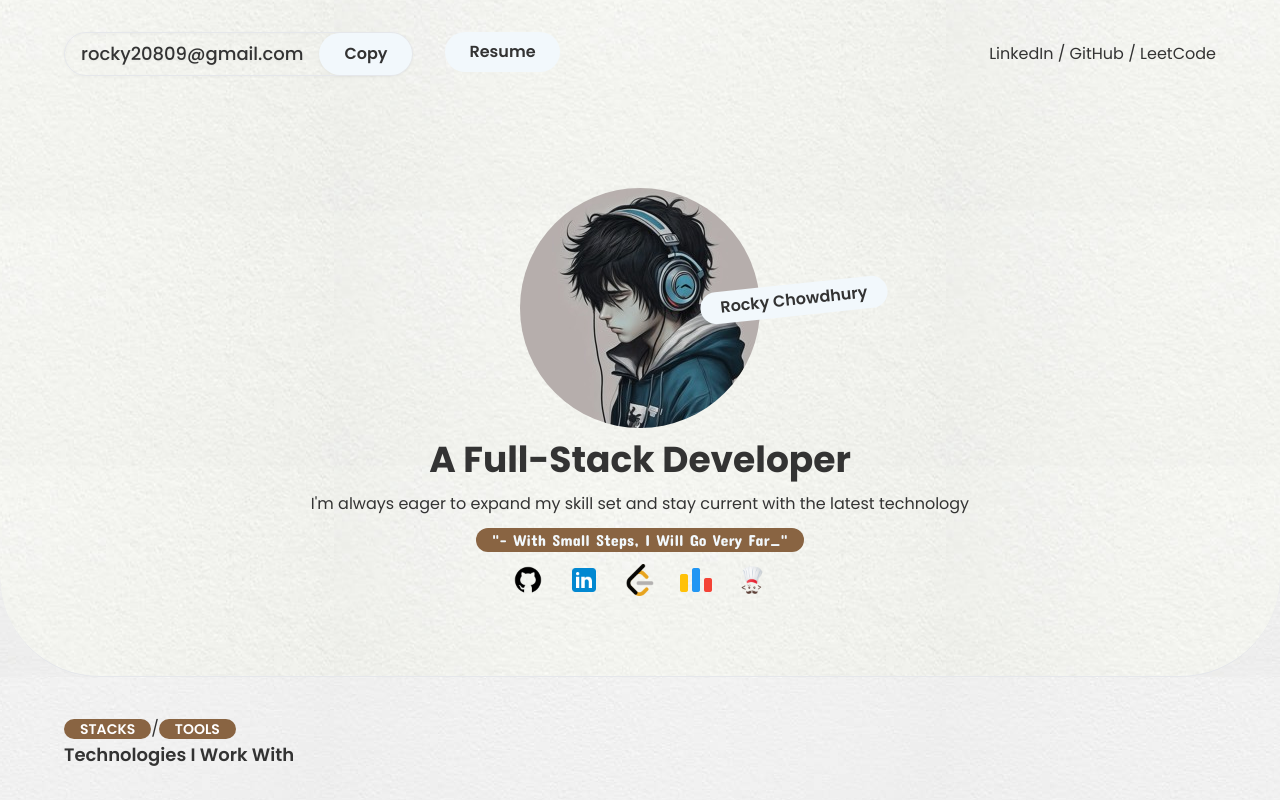
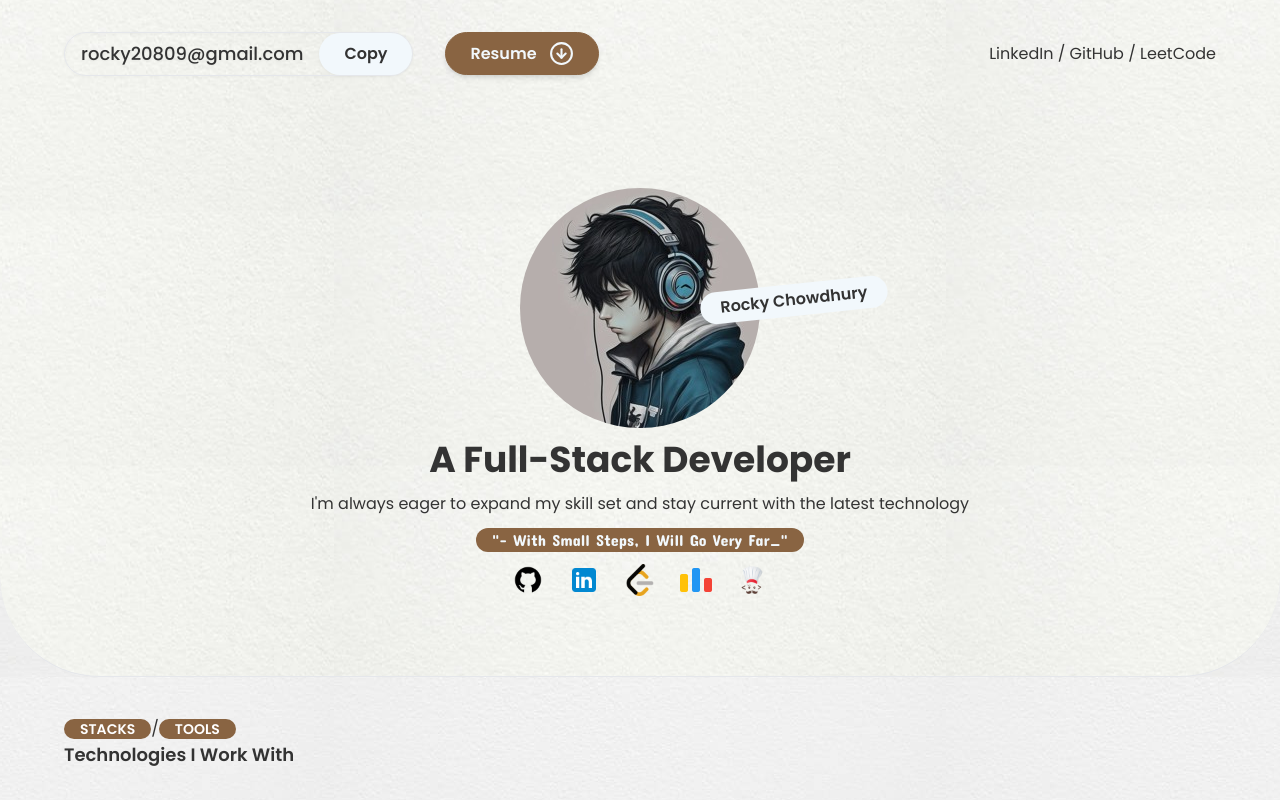
Before and after one commit to rockychowdhury/Portfolio-2.0, a React (Vite) app: page / in a window 1280 px wide. Shown: the top 800 px of the page. Built offline with nearby package versions, Linux system fonts and the light colour scheme.

Commit message:
resume download button added

```diff
--- a/src/components/Projects/Project.jsx
+++ b/src/components/Projects/Project.jsx
@@ -1,15 +1,15 @@
 import { Github,ArrowUpRight } from 'lucide-react';
 const Project = ({ project }) => {
     return (
-        <div className="bg-marble rounded-2xl p-5 space-y-2">
+        <div className="bg-secondary/40 hover:bg-secondary rounded-2xl p-5 space-y-2 shadow-md hover:scale-105 transition">
             <figure className="w-full">
                 <img className="w-full min-h-72  rounded-2xl" src={project.preview} alt="preview" />
             </figure>
             <div className='flex items-center justify-between'>
                 <h3 className="font-medium text-xl">{project.name}</h3>
                 <div className='px-5 flex items-center gap-4'>
-                    <p className='bg-natural rounded-full p-1 text-slate-200'><a target='_blank' href={project.github}><Github size={25} /></a></p>
-                    <p className='bg-action rounded-full p-1 text-slate-200'><a target='_blank' href={project.live}><ArrowUpRight size={25} /></a></p>
+                    <p className='bg-natural rounded-full p-1 text-slate-200  shadow-md hover:scale-105 transition'><a target='_blank' href={project.github}><Github size={25} /></a></p>
+                    <p className='bg-action rounded-full p-1 text-slate-200  shadow-md hover:scale-105 transition'><a target='_blank' href={project.live}><ArrowUpRight size={25} /></a></p>
                 </div>
             </div>
             <h6>{project.type}</h6>
--- a/src/components/common/Navbar.jsx
+++ b/src/components/common/Navbar.jsx
@@ -1,6 +1,6 @@
 import React, { useRef } from "react";
 import { toast } from 'react-toastify';
-
+import { CircleArrowDown } from 'lucide-react';
 const Navbar = () => {
     const textRef = useRef();
     const copyToClipboard = () => {
@@ -16,15 +16,18 @@ const Navbar = () => {
                 });
         }
     };
+    const resumeLink ="https://drive.google.com/uc?export=download&id=1zK5LxNeAA7_JdWgvgICkm-c-lkrZOSlF";
     return (
         <div className="py-8 flex items-center justify-between">
             <div className="flex gap-8">
                 <div className="flex border rounded-full w-fit items-center drop-shadow-sm ">
-                    <h2  ref={textRef}  className="font-medium text-lg px-4">rocky20809@gmail.com</h2>
-                    <button  onClick={copyToClipboard}  className="bg-marble hover:scale-105 transition-transform hover:border-action border border-transparent px-6 py-2 rounded-full font-semibold" >Copy</button>
+                    <h2 ref={textRef} className="font-medium text-lg px-4">rocky20809@gmail.com</h2>
+                    <button onClick={copyToClipboard} className="bg-marble hover:scale-105 transition-transform hover:border-action border border-transparent px-6 py-2 rounded-full font-semibold" >Copy</button>
                 </div>
                 <div className="">
-                    <button className="bg-marble px-6 py-2 rounded-full font-semibold" >Resume</button>
+                    <button onClick={() => {
+                        window.open(resumeLink, "_blank");
+                    }} className="bg-action hover:scale-105 transition shadow-md text-marble border-action border px-6 py-2 flex items-center gap-3 rounded-full font-semibold" >Resume <CircleArrowDown size={25} /></button>
                 </div>
             </div>
             <div>
```
